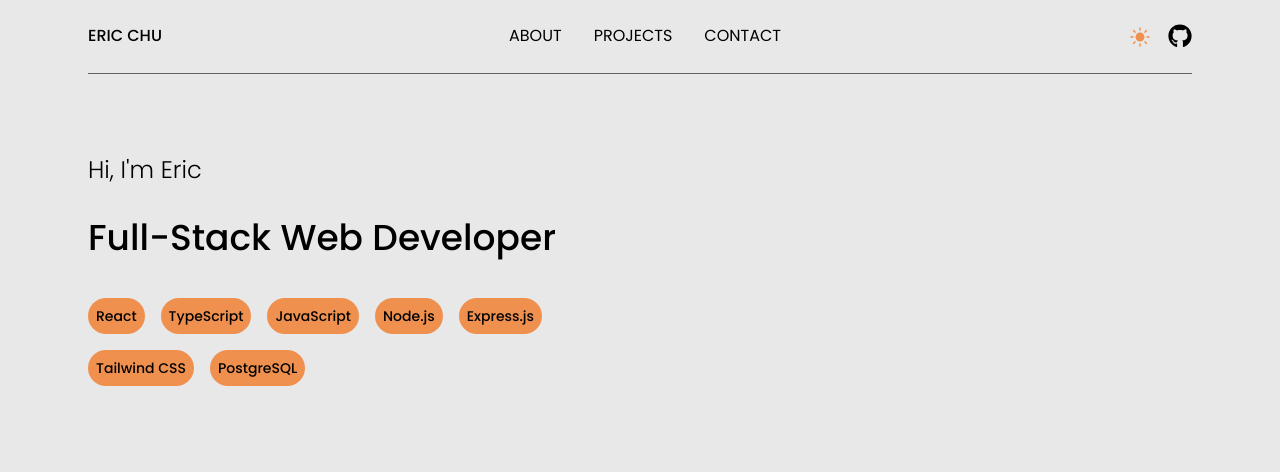
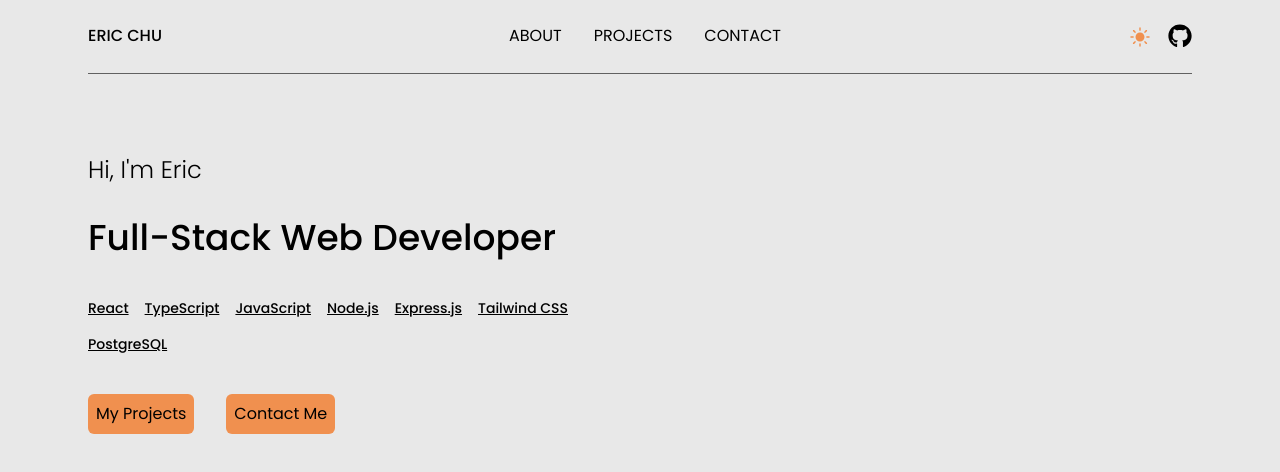
Before and after one commit to eric-k-chu/Portfolio, a React (Vite) app in the folder portfolio/: page / in a window 1280 px wide. Shown: the top 472 px of the page. Built offline with nearby package versions, Linux system fonts and the light colour scheme.

Commit message:
Added project and contact button in landing page

```diff
--- a/portfolio/src/pages/LandingPage.tsx
+++ b/portfolio/src/pages/LandingPage.tsx
@@ -1,7 +1,10 @@
 import { motion, useAnimation } from "framer-motion";
 import { useEffect } from "react";
+import { useNavigate } from "react-router-dom";
 
 export function LandingPage() {
+  const navigate = useNavigate();
+
   const containerVariants = {
     hidden: { opacity: 0, y: "100%" },
     visible: {
@@ -75,7 +78,7 @@ export function LandingPage() {
           {skills.map((skill, index) => (
             <motion.li
               key={index}
-              className="bg-orange dark:bg-blue w-fit rounded-full p-2 text-sm"
+              className="text-sm underline"
               variants={skillVariants}
             >
               {skill}
@@ -83,6 +86,23 @@ export function LandingPage() {
           ))}
         </motion.ul>
       </motion.div>
+      <motion.div
+        className="flex items-center gap-x-8"
+        initial="hidden" animate="visible"
+        variants={containerVariants}>
+        <motion.button
+          className="mt-10 rounded-md text-black p-2 w-fit dark:bg-blue bg-orange"
+          whileHover={{scale: 1.1}}
+          onClick={() => navigate('/projects')}>
+          My Projects
+        </motion.button>
+        <motion.button
+          className="mt-10 rounded-md text-black p-2 w-fit dark:bg-blue bg-orange"
+          whileHover={{scale: 1.1}}
+          onClick={() => navigate('/contact')}>
+          Contact Me
+        </motion.button>
+      </motion.div>
     </main>
   );
 }
```
